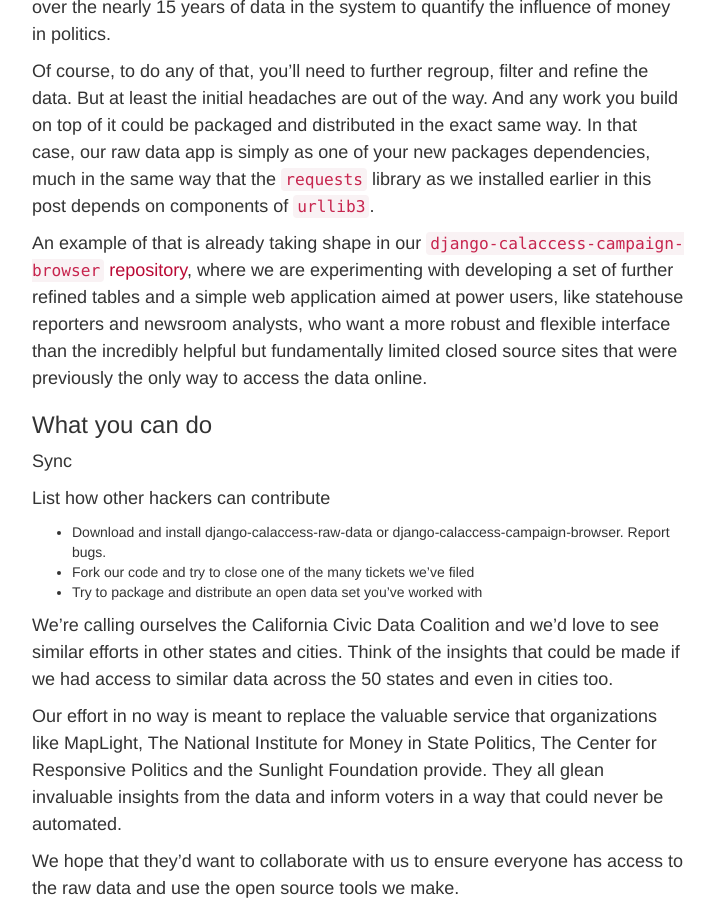
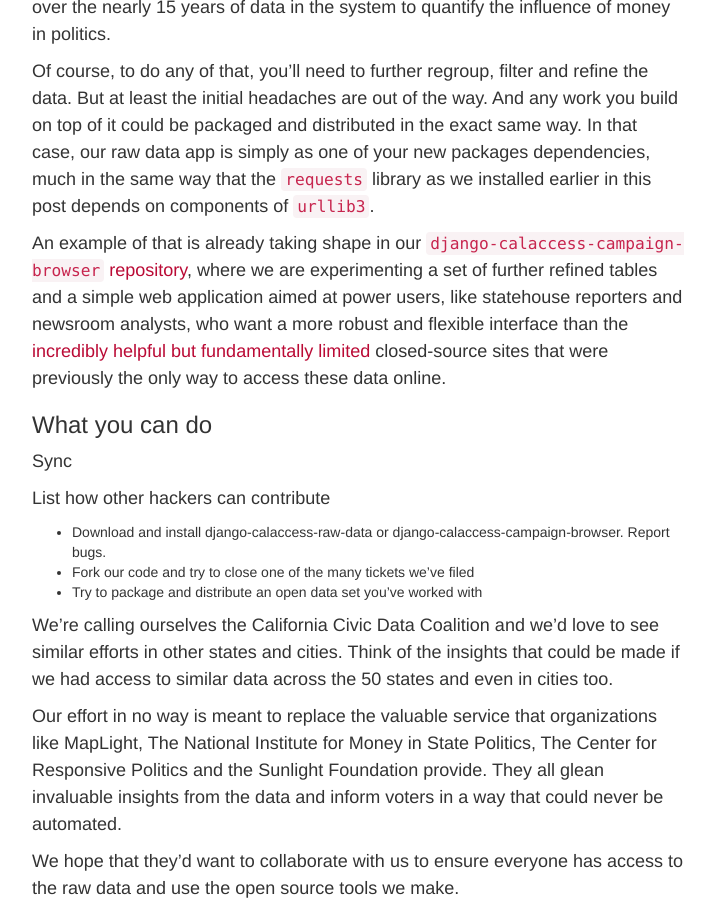
Before and after one commit to palewire/californiacivicdata.org, a Jekyll site: the page built from _posts/2015-01-01-pluggable-data.markdown, in a window 1280 px wide and 900 px high, scrolled down 3724 px. Shown: the whole window, without its empty margins (38-753 px from the left). Built offline with Jekyll 4.4.1, drawn with Linux system fonts in a browser that asks for light colours.

Commit message:
Updated 2015-01-01-pluggable-data.markdown

```diff
--- a/_posts/2015-01-01-pluggable-data.markdown
+++ b/_posts/2015-01-01-pluggable-data.markdown
@@ -117,7 +117,7 @@
 
 Of course, to do any of that, you'll need to further regroup, filter and refine the data. But at least the initial headaches are out of the way. And any work you build on top of it could be packaged and distributed in the exact same way. In that case, our raw data app is simply as one of your new packages dependencies, much in the same way that the ``requests`` library as we installed earlier in this post depends on components of [``urllib3``](http://urllib3.readthedocs.org/en/latest/).
 
-An example of that is already taking shape in our [``django-calaccess-campaign-browser`` repository](https://github.com/california-civic-data-coalition/django-calaccess-campaign-browser), where we are experimenting with developing a set of further refined tables and a simple web application aimed at power users, like statehouse reporters and newsroom analysts, who want a more robust and flexible interface than the incredibly helpful but fundamentally limited closed source sites that were previously the only way to access the data online.
+An example of that is already taking shape in our [``django-calaccess-campaign-browser`` repository](https://github.com/california-civic-data-coalition/django-calaccess-campaign-browser), where we are experimenting a set of further refined tables and a simple web application aimed at power users, like statehouse reporters and newsroom analysts, who want a more robust and flexible interface than the [incredibly helpful but fundamentally limited](http://dbsearch.ss.ca.gov/ContributorSearch.aspx) closed-source sites that were previously the only way to access these data online.
 
 ### What you can do
 
```
